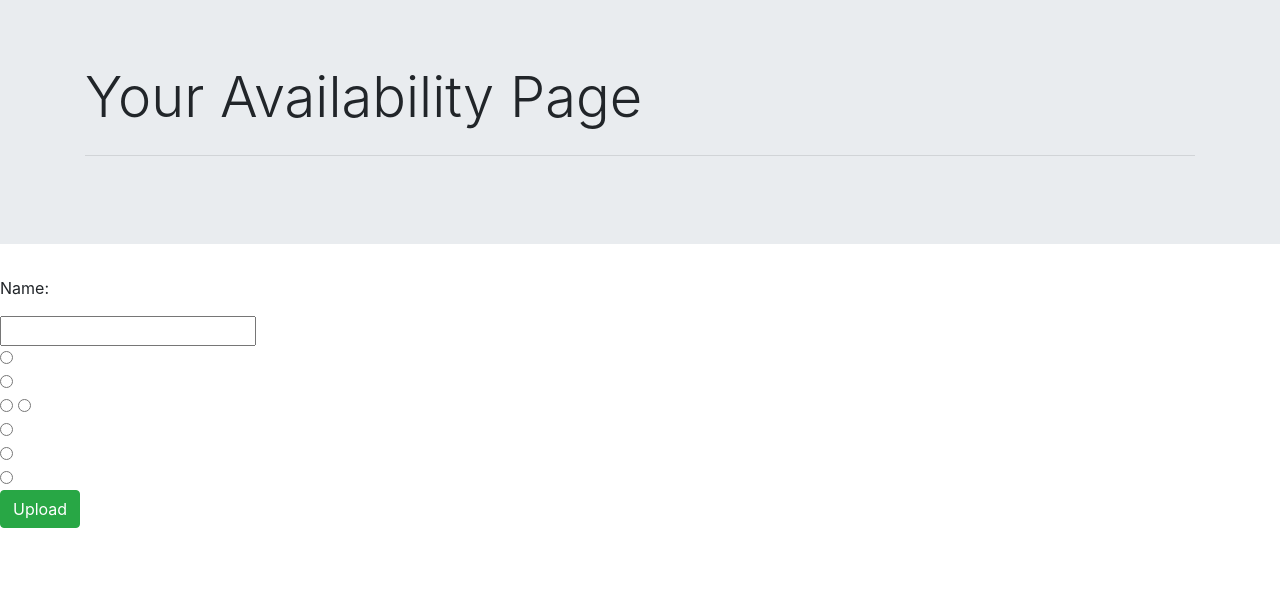
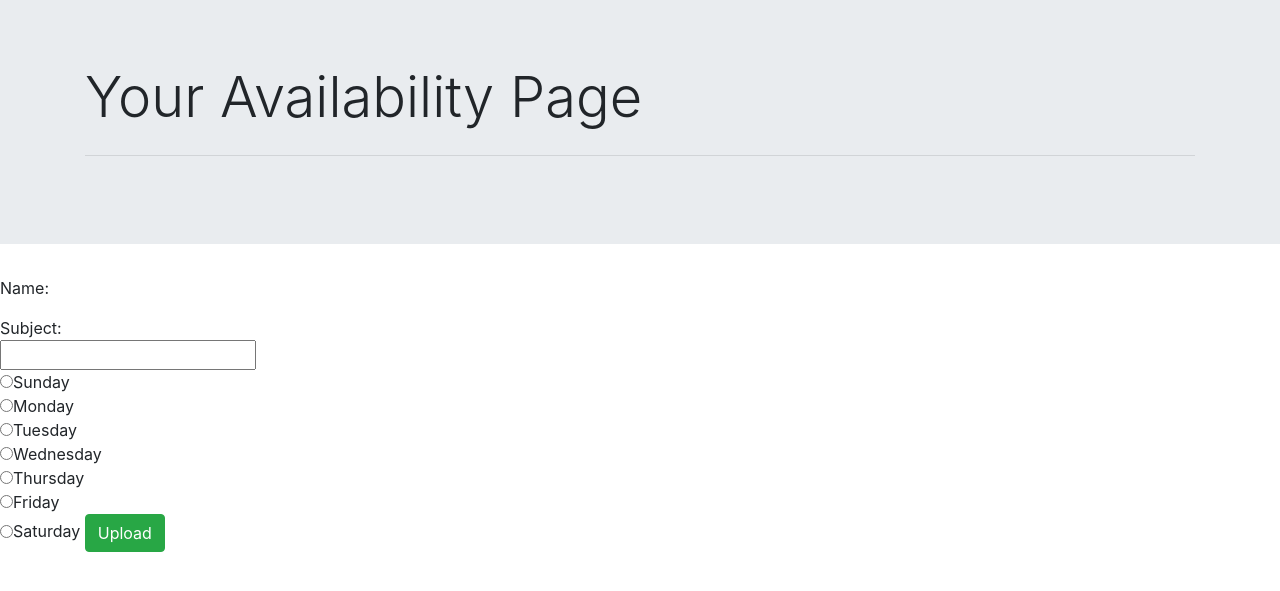
Before and after one commit to matthewcockrell/skilletz, a Django app: page /availability in a window 1280 px wide. Shown: the top 591 px of the page. Run offline with Django 3.2, Linux system fonts and the light colour scheme; a user stored in the database is signed in; some libraries are stand-ins or nearby versions.

Commit message:
add-availability2

```diff
--- a/pages/templates/pages/availability.html
+++ b/pages/templates/pages/availability.html
@@ -19,16 +19,17 @@
 			</div>
 		</div>
 		<div>
-			<form action = "/action_page.php" target = "_self" method = "psot">
+			<form action = "/action_page.php" target = "_self" method = "post">
 				<p>Name: </p>
+				Subject: <br>
 				<input type="text" name = "Subject"><br>
-				<input type="radio" name = "Times" value="Sunday"><br>
-				<input type="radio" name = "Times" value="Monday"><br>
-				<input type="radio" name = "Times" value= "Tuesady"<br>
-				<input type="radio" name = "Times" value="Wednesday"> <br>
-				<input type="radio" name = "Times" value="Thursday"><br>
-				<input type="radio" name = "Times" value="Friday"><br>
-				<input type="radio" name = "Times" value="Saturday"><br>
+				<input type="radio" name = "Times" value="sunday">Sunday<br>
+				<input type="radio" name = "Times" value="monday">Monday<br>
+				<input type="radio" name = "Times" value="tuesday">Tuesday<br>
+				<input type="radio" name = "Times" value="wednesday">Wednesday<br>
+				<input type="radio" name = "Times" value="thursday">Thursday<br>
+				<input type="radio" name = "Times" value="friday">Friday<br>
+				<input type="radio" name = "Times" value="saturday">Saturday
 				<button type="submit" class="btn btn-success">Upload</button>
 			</form>
 		</div>
```
